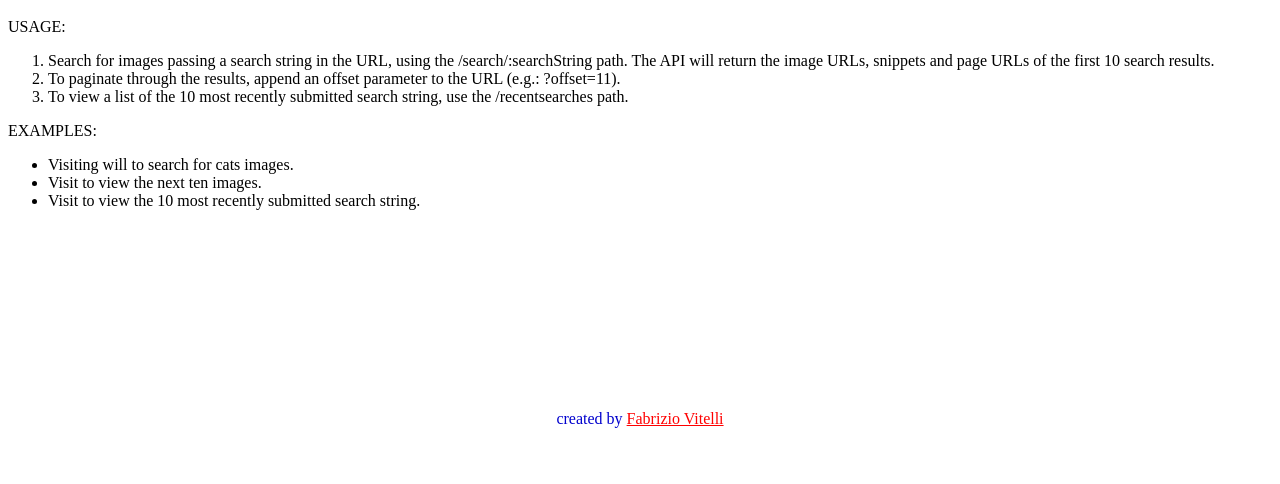
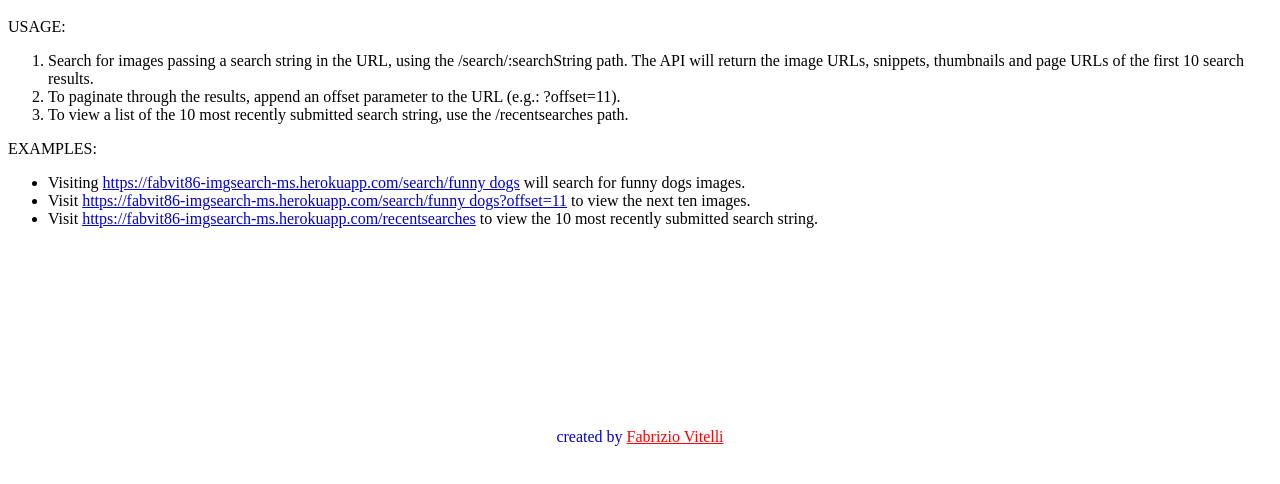
Before and after one commit to fabvit86/image-search-abstraction-layer-microservice, a website: page public/index.html in a window 1280 px wide. Shown: the part 48-532 px from the top of the page. Drawn offline with Linux system fonts and the light colour scheme.

Commit message:
updated index.html

```diff
--- a/public/index.html
+++ b/public/index.html
@@ -8,7 +8,7 @@
 			<h1>Image Search Abstraction Layer</h1>
 			<p>USAGE:
 				<ol>
-					<li>Search for images passing a search string in the URL, using the /search/:searchString path. The API will return the image URLs, snippets and page URLs of the first 10 search results.</li>
+					<li>Search for images passing a search string in the URL, using the /search/:searchString path. The API will return the image URLs, snippets, thumbnails and page URLs of the first 10 search results.</li>
 					<li>To paginate through the results, append an offset parameter to the URL (e.g.: ?offset=11).</li>
 					<li>To view a list of the 10 most recently submitted search string, use the /recentsearches path.</li>
 				</ol>
@@ -16,9 +16,9 @@
 			<p>
 				EXAMPLES:
 				<ul>
-					<li>Visiting <a href='https://fabvit86-urlshort-ms.herokuapp.com/getnewurl/http://www.nba.com'></a> will to search for cats images.</li>
-					<li>Visit to view the next ten images.</li>
-					<li>Visit to view the 10 most recently submitted search string.</li>
+					<li>Visiting <a href='https://fabvit86-imgsearch-ms.herokuapp.com/search/funny dogs' target="_blank">https://fabvit86-imgsearch-ms.herokuapp.com/search/funny dogs</a> will search for funny dogs images.</li>
+					<li>Visit <a href='https://fabvit86-imgsearch-ms.herokuapp.com/search/funny dogs?offset=11' target="_blank">https://fabvit86-imgsearch-ms.herokuapp.com/search/funny dogs?offset=11</a> to view the next ten images.</li>
+					<li>Visit <a href='https://fabvit86-imgsearch-ms.herokuapp.com/recentsearches' target="_blank">https://fabvit86-imgsearch-ms.herokuapp.com/recentsearches</a> to view the 10 most recently submitted search string.</li>
 				</ul>
 			</p>
 		</div>
```
